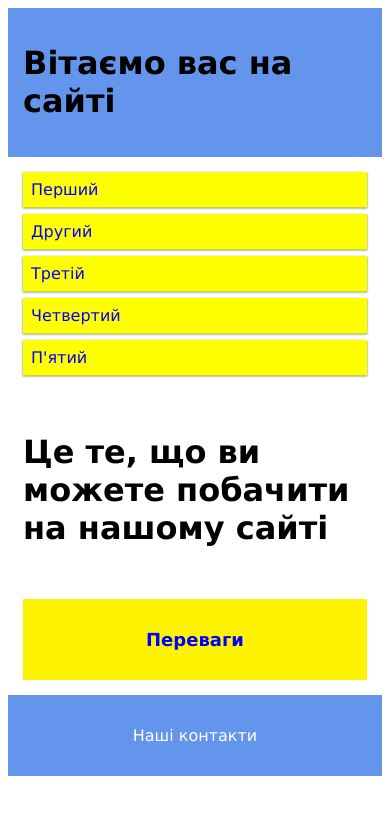
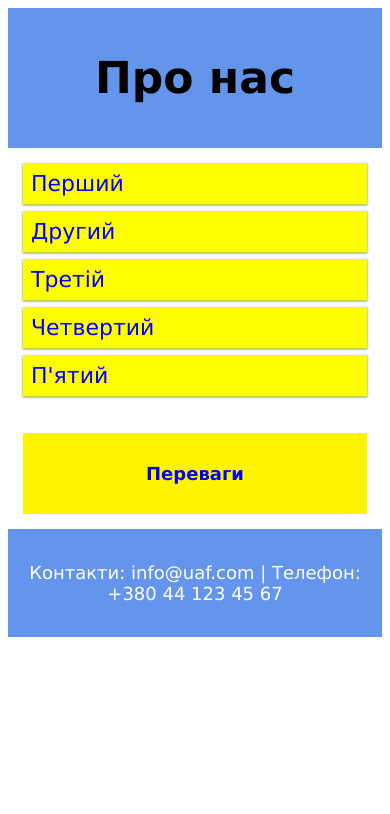
Before and after one commit to jacobstxt/UFF_Website, a website: page responsive/index.html in a window 390 px wide. Drawn offline with Linux system fonts and the light colour scheme.

Commit message:
Add some things

```diff
--- a/responsive/Style.scss
+++ b/responsive/Style.scss
@@ -15,12 +15,18 @@
 }
 
 html{
+    font-size:22px;
     font-family:'Lucida Sans', 'Lucida Sans Regular', 'Lucida Grande', 'Lucida Sans Unicode', Geneva, Verdana, sans-serif
 }
 
 .header{
     background-color:cornflowerblue;
     padding:15px;
+    text-align:center;
+
+    h1{
+        font-size:2rem;
+    }
 }
 
 .menu{
@@ -55,9 +61,16 @@ html{
     background-color: cornflowerblue;
     color: white;
     text-align:center;
-    font-size:16px;
+    font-size:18px;
     padding: 15px;
 }
+
+
+.container{
+    width:1320px;
+    margin:auto;
+}
+
 
 .col-1 {
     width: 8.33%;
@@ -109,8 +122,43 @@ html{
 
 
 
-@media only screen and (max-width:768px){
-    [class*="col-"]{
-        width:100%;
+
+
+
+@media only screen and (max-width:1400px) {
+    .container{
+        width:1140px;
     }
 }
+
+@media only screen and (max-width:1200px) {
+    .container {
+        width: 960px;
+    }
+}
+
+@media only screen and (max-width:992px) {
+    .container {
+        width: 720px;
+    }
+}
+
+@media only screen and (max-width:768px) {
+    .container{
+        width:540px;
+    }
+}
+
+
+@media only screen and (max-width:576px) {
+    .container {
+        width: 100%;
+    }
+}
+
+
+@media only screen and (max-width: 768px) {
+    [class*=col-] {
+        width: 100%;
+    }
+}
--- a/responsive/index.html
+++ b/responsive/index.html
@@ -8,9 +8,10 @@
 </head>
 <body>
     <div class="header">
-        <h1>Вітаємо вас на сайті</h1>
+        <h1>Про нас</h1>
     </div>
 
+    <div class="container">
         <div class="row">
             <div class="col-3 menu">
                 <ul>
@@ -21,11 +22,7 @@
                     <li>П'ятий</li>
                 </ul>
             </div>
-        <div class="col-6">
-            <h1>Це те, що ви можете побачити на нашому сайті</h1>
-        </div>
-
-        <div class="col-3">
+            <div class="col-9">
                 <div class="aside">
                     <h2>Переваги</h2>
                 </div>
@@ -34,8 +31,9 @@
 
         <div class="footer">
             <p>
-            Наші контакти
-        </p>
+            Контакти: info@uaf.com | Телефон: +380 44 123 45 67
+            </>
+        </div>
     </div>
 </body>
 </html>
```
Also changed, not shown: responsive/Style.css, 1 other file. Lines whose indentation alone changed are shown as unchanged.
